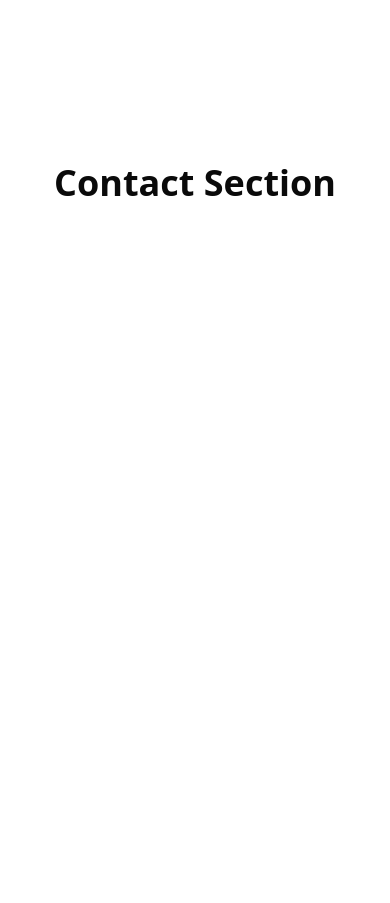
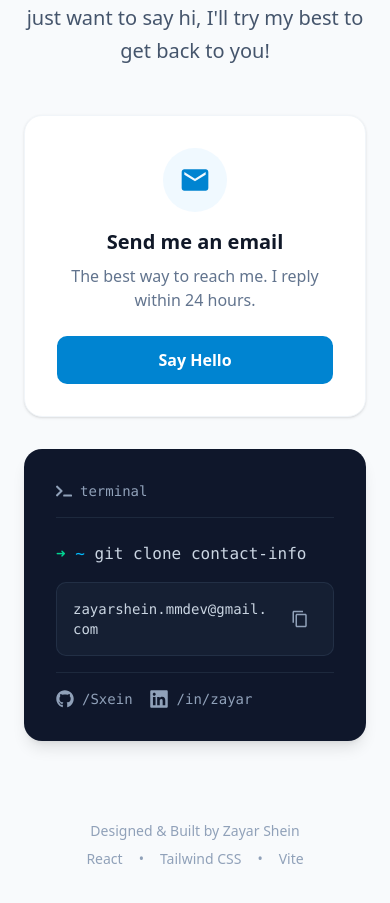
Before and after one commit to Hamizkhan08/Portfolio-Hamiz, a React (Vite) app: page / in a window 390 px wide. Shown: the part 7530-8433 px from the top of the page. Before the commit the page ends 8135 px from the top, so only its background shows below. Built offline with nearby package versions, Linux system fonts and the light colour scheme.

Commit message:
Feat: Add Contact section with email functionality and social links for improved user engagement

```diff
--- a/src/App.tsx
+++ b/src/App.tsx
@@ -5,6 +5,7 @@ import About from "./components/About/AboutSection";
 import Skills from "./components/Skills/SkillsSection";
 import Experience from "./components/Experience/ExperienceSection";
 import Projects from "./components/Projects/ProjectSection";
+import Contact from "./components/Contact/ContactSection";
 
 function App() {
 
@@ -17,9 +18,7 @@ function App() {
         <Skills />
         <Experience />
         <Projects />
-        <section id="contact" className="min-h-screen flex items-center justify-center bg-white">
-          <h2 className="text-4xl font-bold">Contact Section</h2>
-        </section>
+        <Contact />
       </main>
     </>
   )
--- /dev/null
+++ b/src/components/Contact/ContactSection.tsx
@@ -0,0 +1,96 @@
+import { useState } from 'react';
+import { FaLinkedin, FaTerminal, FaGithub, FaCheck } from "react-icons/fa";
+import { MdEmail, MdContentCopy } from "react-icons/md";
+
+export default function Contact() {
+    const [copied, setCopied] = useState(false);
+    const email = "zayarshein.mmdev@gmail.com";
+
+    const handleCopy = () => {
+        navigator.clipboard.writeText(email);
+        setCopied(true);
+        setTimeout(() => setCopied(false), 2000);
+    };
+
+    return (
+        <section id="contact" className="py-20 w-full bg-slate-50 relative overflow-hidden">
+            <div className="absolute inset-0 opacity-[0.03]"></div>
+
+            <div className="max-w-4xl mx-auto px-6 relative z-10">
+                <div className="text-center mb-12">
+                    <h2 className="text-4xl md:text-5xl font-bold text-gray-900 mb-6">Get In Touch</h2>
+                    <p className="text-xl text-slate-600 max-w-2xl mx-auto leading-relaxed">
+                        I'm currently looking for new opportunities. Whether you have a question, a project to discuss, or just want to say hi, I'll try my best to get back to you!
+                    </p>
+                </div>
+
+                <div className="grid md:grid-cols-2 gap-8 items-stretch">
+                    <div className="bg-white p-8 rounded-2xl shadow-sm border border-slate-100 flex flex-col justify-center items-center text-center hover:shadow-md transition-shadow">
+                        <div className="bg-sky-50 p-4 rounded-full mb-4">
+                            <MdEmail className="w-8 h-8 text-sky-600" />
+                        </div>
+                        <h3 className="text-xl font-bold text-gray-900 mb-2">Send me an email</h3>
+                        <p className="text-slate-500 mb-6">
+                            The best way to reach me. I reply within 24 hours.
+                        </p>
+                        <a
+                            href={`mailto:${email}`}
+                            className="inline-flex items-center justify-center px-6 py-3 text-base font-semibold text-white bg-sky-600 rounded-lg hover:bg-sky-700 transition-colors w-full sm:w-auto"
+                        >
+                            Say Hello
+                        </a>
+                    </div>
+                    <div className="bg-slate-900 p-8 rounded-2xl shadow-lg flex flex-col justify-center relative overflow-hidden group">
+                        <div className="absolute -top-10 -right-10 w-32 h-32 bg-sky-500/20 rounded-full blur-3xl opacity-0 group-hover:opacity-100 transition-opacity"></div>
+
+                        <div className="flex items-center gap-2 mb-6 text-slate-400 font-mono text-sm border-b border-slate-800 pb-4">
+                            <FaTerminal size={16} />
+                            <span>terminal</span>
+                        </div>
+
+                        <div className="space-y-4 font-mono">
+                            <div className="text-slate-300">
+                                <span className="text-emerald-400">➜</span> <span className="text-sky-400">~</span> git clone contact-info
+                            </div>
+
+                            <div className="bg-slate-800/50 p-4 rounded-lg flex items-center justify-between group/cmd hover:bg-slate-800 transition-colors border border-slate-700/50">
+                                <code className="text-slate-300 text-sm break-all">
+                                    {email}
+                                </code>
+                                <button
+                                    onClick={handleCopy}
+                                    className="p-2 ml-2 rounded-md hover:bg-slate-700 text-slate-400 hover:text-white transition-all relative"
+                                    title="Copy Email"
+                                >
+                                    {copied ? <FaCheck size={18} className="text-emerald-400" /> : <MdContentCopy size={18} />}
+
+                                    <span className={`absolute -top-8 left-1/2 -translate-x-1/2 bg-slate-800 text-white text-xs px-2 py-1 rounded opacity-0 transition-opacity whitespace-nowrap ${copied ? 'opacity-100' : ''}`}>
+                                        Copied!
+                                    </span>
+                                </button>
+                            </div>
+
+                            <div className="flex gap-4 pt-4 mt-2 border-t border-slate-800">
+                                <a href="https://github.com/Sxein" target="_blank" rel="noopener noreferrer" className="text-slate-400 hover:text-white transition-colors flex items-center gap-2 text-sm">
+                                    <FaGithub size={18} />
+                                    <span>/Sxein</span>
+                                </a>
+                                <a href="https://www.linkedin.com/in/zayar-shein-980bb6286/" target="_blank" rel="noopener noreferrer" className="text-slate-400 hover:text-sky-400 transition-colors flex items-center gap-2 text-sm">
+                                    <FaLinkedin size={20} />
+                                    <span>/in/zayar</span>
+                                </a>
+                            </div>
+                        </div>
+                    </div>
+                </div>
+
+                <footer className="mt-20 text-center text-slate-400 text-sm">
+                    <p>Designed & Built by Zayar Shein</p>
+                    <div className="flex justify-center gap-4 mt-2">
+                        <span>React</span>•<span>Tailwind CSS</span>•<span>Vite</span>
+                    </div>
+                </footer>
+            </div>
+        </section>
+    );
+}
--- a/src/components/NavBar/NavigationBar.tsx
+++ b/src/components/NavBar/NavigationBar.tsx
@@ -23,7 +23,7 @@ export default function NavigationBar() {
             <h1 className="text-3xl font-bold">Z_</h1>
         </div>
         <div>
-            <ul className="hidden md:flex space-x-10">
+            <ul className="hidden md:flex space-x-8">
                 {navItems.map((item) => (
                     <li key={item.name}>
                         <NavButton linkTo={item.linkTo}>{item.name}</NavButton>
```
